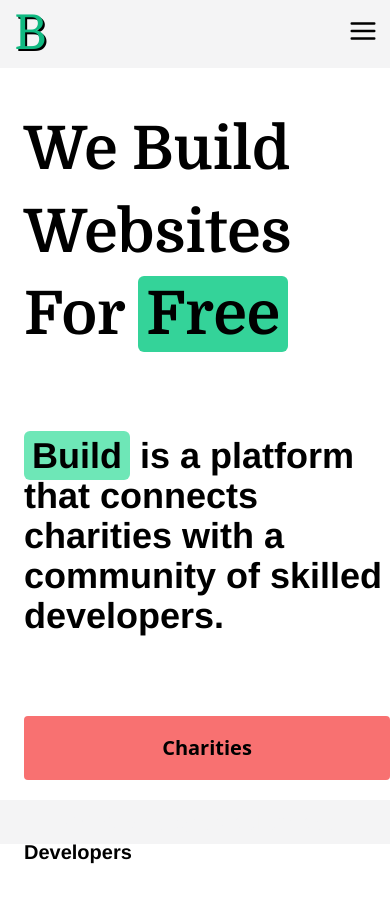
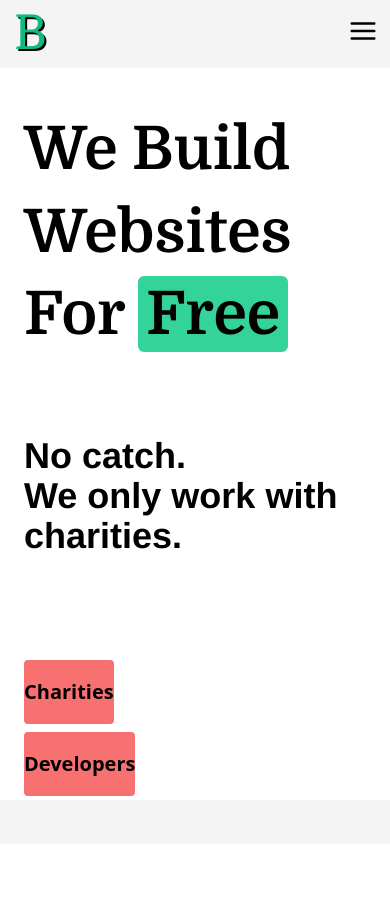
Before and after one commit to SchoolOfCode/Team-Build, a Next.js app: page / in a window 390 px wide. Shown: the top 902 px of the page. After the commit the page ends 864 px from the top, so only its background shows below. Built offline with nearby package versions, Linux system fonts and the light colour scheme.

Commit message:
landing page dev button added but need to make them central in mobile view

```diff
--- a/src/app/page.jsx
+++ b/src/app/page.jsx
@@ -15,17 +15,20 @@ export default function Testimonials() {
           </h1>
 
           <div className="flex flex-col justify-between lg:flex lg:flex-row-reverse lg:align-bottom lg:w-4/5">
-            <p className="text-4xl font-bold mb-10 lg:max-w-2xl lg:mr-60 lg:leading-relaxed leading-1">
-            <span className="bg-emerald-300 py-1 px-2 rounded-md">Build</span> is a platform that connects charities with a community of skilled developers.    <br />
+          <p className="text-4xl font-bold mb-2 lg:max-w-2xl lg:mr-60 lg:leading-relaxed">
+              No catch. <br /> We only work with charities.
             </p>
-            <button className="button bg-red-400 font-bold rounded w-46 h-16 text-xl lg:w-56 lg:text-2xl lg:mt-4 mt-10">
-              <Link href={"../charity"}>Charities</Link>{" "}
-            </button>
-            <p>
-            <button className="button font-bold rounded w-46 h-16 text-xl lg:w-56 lg:text-2xl lg:mt-4 mt-10">
-              <Link href={"../developers"}>Developers</Link>{" "}
-            </button>
-            </p>
+
+        </div>
+        <div className="flex flex-col lg:flex-row lg:items-center mb-2 mt-2">
+            <Link href={"../charity"}><button className="button bg-red-400 font-bold rounded w-46 h-16 text-xl lg:w-56 lg:text-2xl lg:mt-2 lg:mr-8 mr-2 mt-2 p-.5">
+              Charities{" "}
+            </button></Link>
+
+            <Link href={"../developers"}><button className="button bg-red-400 font-bold rounded w-46 h-16 text-xl lg:w-56 lg:text-2xl lg:mt-2  mt-2 p-.5">
+              Developers{" "}
+            </button></Link>
+
           </div>
         </div>
       </section>
```
